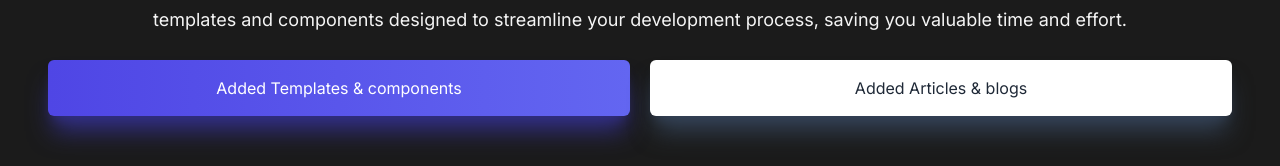
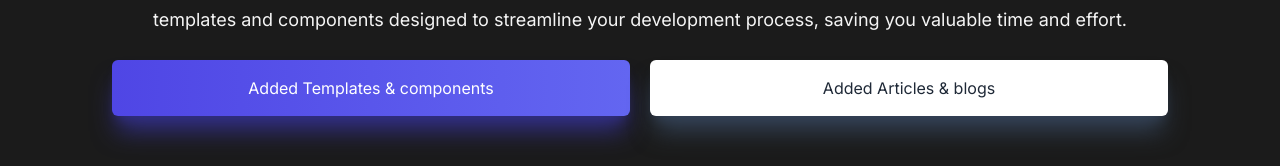
Before and after one commit to med134/medBlogs, a Next.js app: page /dashboard in a window 1280 px wide. Shown: the part 404-570 px from the top of the page. Built offline with nearby package versions, Linux system fonts and the light colour scheme; no server answers.

Commit message:
add desc

```diff
--- a/app/components/FirstView.jsx
+++ b/app/components/FirstView.jsx
@@ -49,7 +49,7 @@ const Card = ({ posts, loading }) => {
                     </h1>
                   </Link>
                   <p className="mt-2 text-xl text-gray-500 py-4 xs:text-sm xs:mt-1">
-                    {item?.description}...
+                    {item?.description.slice(0,130)}...
                   </p>
                   <Link
                     href={`/category/${item.category}`}
--- a/app/components/NavigationBar.jsx
+++ b/app/components/NavigationBar.jsx
@@ -28,7 +28,7 @@ const NavigationBar = () => {
         and components designed to streamline your development process, saving
         you valuable time and effort.
       </p>
-      <div className="group flex items-center justify-center gap-5 mt-6 md:flex-row sm:flex-wrap sm:mt-3">
+      <div className="group flex items-center justify-center px-16 gap-5 mt-6 md:flex-row sm:flex-wrap sm:mt-3">
         <Link
           href="/dashboard/add-templates"
           className="inline-block w-full px-6 py-4 sm:py-3 text-white transition-all rounded-md shadow-xl sm:w-auto bg-gradient-to-r from-indigo-600 to-indigo-500 hover:bg-gradient-to-b dark:shadow-indigo-900 shadow-indigo-200 hover:shadow-2xl hover:shadow-indigo-400 hover:-translate-y-px onfocus:font-extrabold xs:text-sm"
--- a/app/layout.js
+++ b/app/layout.js
@@ -12,7 +12,7 @@ export const inter = Inter({
 export const metadata = {
   metadataBase: new URL("https://www.medcode.dev"),
   title: "Software Mastery-Insider Dev | medCode",
-  description: `Learning programming is accessible for beginners through free software programming
+  description: `Coding blog for beginners Learning programming is accessible for beginners through free software programming
   courses These courses introduce essential best programming languages`,
   generator: "Next.js",
   applicationName: "MedCode",
```
